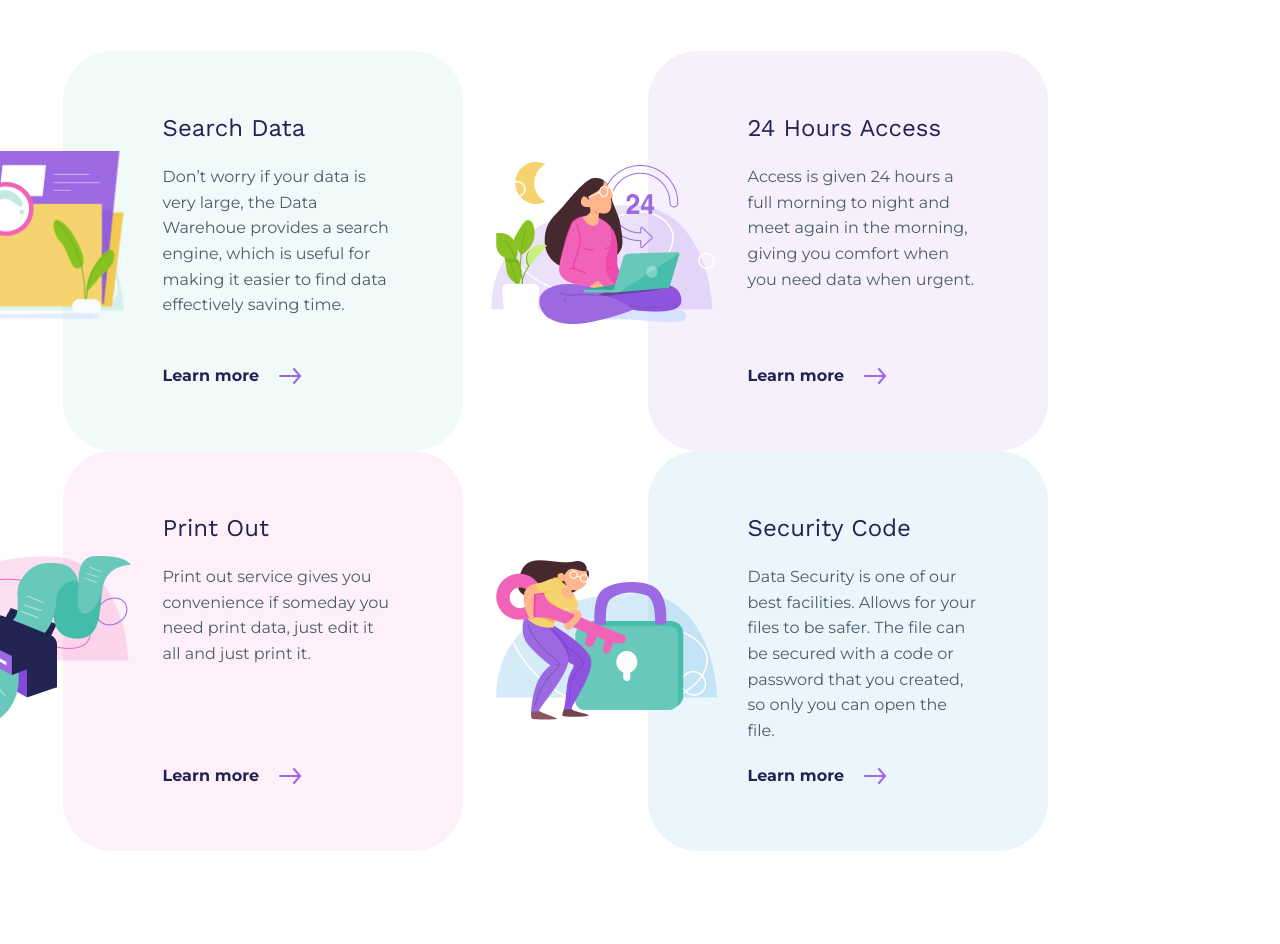
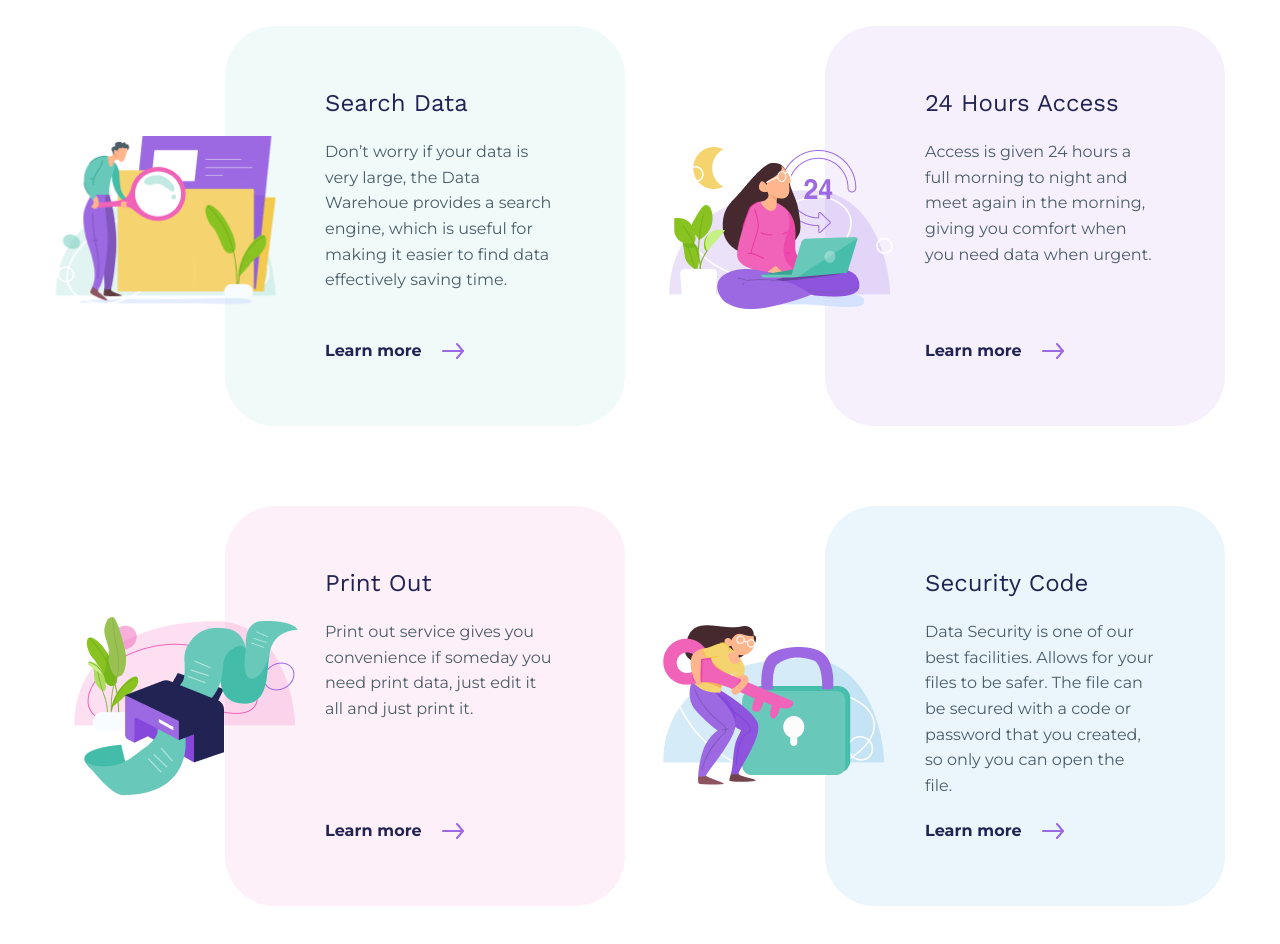
Before and after one commit to vldk11235/Sofiia-Vlad-project, a website: page index.html in a window 1280 px wide. Shown: the part 1680-2624 px from the top of the page. Before the commit the page ends 2556 px from the top, so only its background shows below. Drawn offline with nearby package versions, Linux system fonts and the light colour scheme.

Commit message:
cards done

```diff
--- a/index.html
+++ b/index.html
@@ -80,10 +80,9 @@
         </div>
 
         <div class="cards content-wrapper">
-            <div class="card-wrapper">
             <div class="card first-card">
                 <img class='card-image' src="img/card-image-1.png" alt="first card image">
-                <div class="card-content">
+                <div class="card-content card-content__first">
                     <h3 class="card-title">Search Data</h3>
                     <p class="card-info">Don’t worry if your data is very large, the Data Warehoue provides a search engine,
                         which is useful for making it easier to find data effectively saving time.</p>
@@ -94,14 +93,11 @@
                             <path d="M21 8H1" stroke="#9C69E2" stroke-width="2" stroke-linecap="round" stroke-linejoin="round"/>
                         </svg>
                     </button>
-
                 </div>
             </div>
-            </div>
-            <div class="card-wrapper">
             <div class="card second-card">
                 <img class='card-image' src="img/card-image-2.png" alt="second card image">
-                <div class="card-content">
+                <div class="card-content card-content__second">
                     <h3 class="card-title">24 Hours Access</h3>
                     <p class="card-info">Access is given 24 hours a full morning to night and
                         meet again in the morning, giving you comfort when
@@ -115,11 +111,9 @@
                     </button>
                 </div>
             </div>
-            </div>
-            <div class="card-wrapper">
             <div class="card third-card">
                 <img class='card-image' src="img/card-image-3.png" alt="third card image">
-                <div class="card-content">
+                <div class="card-content card-content__third">
                     <h3 class="card-title">Print Out</h3>
                     <p class="card-info">Print out service gives you convenience if someday
                         you need print data, just edit it all and just print it.</p>
@@ -132,11 +126,9 @@
                     </button>
                 </div>
             </div>
-            </div>
-            <div class="card-wrapper">
             <div class="card fourth-card">
                 <img class='card-image' src="img/card-image-4.png" alt="fourth card image">
-                <div class="card-content">
+                <div class="card-content card-content__fourth">
                     <h3 class="card-title">Security Code</h3>
                     <p class="card-info">Data Security is one of our best facilities. Allows for your files
                         to be safer. The file can be secured with a code or password that
@@ -151,7 +143,6 @@
                 </div>
             </div>
         </div>
-        </div>
     </section>
 
 </main>
--- a/styles.scss
+++ b/styles.scss
@@ -179,15 +179,14 @@ a {
 .features {
 
   width: 100%;
-  height: 1078px;
   display: flex;
   flex-direction: column;
   justify-content: center;
   align-items: center;
 
   .features-heading {
-    width: 638px;
-    height: 148px;
+    //width: 638px;
+    //height: 148px;
     display: flex;
     flex-direction: column;
     align-items: center;
@@ -220,26 +219,26 @@ a {
 
   .cards {
     width: 100%;
+    box-sizing: border-box;
     //height: 850px;
     display: flex;
+    flex-direction: row;
+    justify-content: center;
+    //align-items: center;
     flex-wrap: wrap;
-    justify-content: space-around;
-
+    //justify-content: space-around;
+    gap: 30px;
 
     .card {
       position: relative;
-      width: 400px;
-      height: 400px;
+      width: 100%;
+      max-width: 570px;
+      height: 100%;
+      min-height: 400px;
       border-radius: 50px;
-      display: flex;
-      flex-direction: column;
-      align-items: center;
-      padding: 62px 70px 62px 100px;
       margin-bottom: 50px;
 
       .card-title {
-        //width: 170px;
-        //height: 30px;
         font-family: 'Work Sans', sans-serif;
         font-weight: 400;
         font-size: 24px;
@@ -248,8 +247,8 @@ a {
         margin-bottom: 20px;
       }
       .card-info {
-        width: 230px;
-        height: 180px;
+        height: 100%;
+        max-height: 180px;
         font-family: 'Montserrat', sans-serif;
         font-weight: 400;
         font-size: 16px;
@@ -260,40 +259,66 @@ a {
 
     }
 
-    .first-card {
-      background: #F0FAF9;
-    }
-
-    .second-card {
-      background: #F6F0FD;
-    }
-    .third-card {
-      background: #FEF0F8;
-    }
-    .fourth-card {
-      background: #EAF6FC;
-    }
+    //.first-card {
+    //  background: #F0FAF9;
+    //}
+    //
+    //.second-card {
+    //  background: #F6F0FD;
+    //}
+    //.third-card {
+    //  background: #FEF0F8;
+    //}
+    //.fourth-card {
+    //  background: #EAF6FC;
+    //}
   }
 
 }
 
 .card-image {
+  display: block;
   position: absolute;
-  top: 100px;
-  right: 330px;
-
+  top: 50%;
+  transform: translateY(-50%);
+  left: 0;
+  z-index: 1;
 }
 
-.card-wrapper {
-  width: 570px;
-  height: 400px;
+//.card-wrapper {
+//  width: 570px;
+//  height: 400px;
+//}
+
+.card-content {
+  width: 100%;
+  max-width: 400px;
+  height: 100%;
+  max-height: 400px;
+  display: flex;
+  flex-direction: column;
+  border-radius: 50px;
+
+  //background: #F0FAF9;
+  padding: 62px 70px 62px 100px;
+
+  position: absolute;
+  right: 0;
+  bottom: 0;
+
+  &__first {
+    background: #F0FAF9;
   }
 
-.card-content {
-  width: 230px;
-  height: 276px;
-  display: flex;
-  flex-direction: column;
+  &__second {
+    background: #F6F0FD;
+  }
+  &__third {
+    background: #FEF0F8;
+  }
+  &__fourth {
+    background: #EAF6FC;
+  }
 
   .card-button {
     border: none;
@@ -301,7 +326,9 @@ position: absolute;
     display: flex;
     align-items: center;
     background: none;
- &-text{
+    cursor: pointer;
+
+    &-text {
       margin-right: 20px;
       font-weight: 700;
       font-family: 'Montserrat', sans-serif;
```
Also changed, not shown: styles.css, 1 other file. Lines whose indentation alone changed are shown as unchanged.
